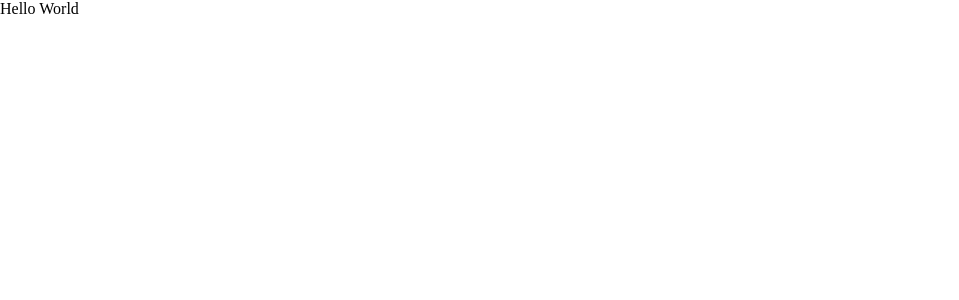
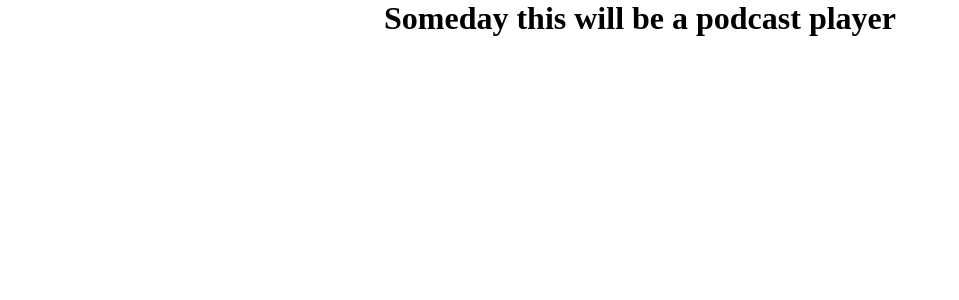
Before and after one commit to citrus77/react-boilerplate, a React (Create React App) app: page / in a window 1280 px wide. Shown: the top 300 px of the page, without its empty margins (0-959 px from the left). Built offline with nearby package versions, Linux system fonts and the light colour scheme.

Commit message:
updated for React 18 release

```diff
--- /dev/null
+++ b/src/components/App.css
@@ -0,0 +1,5 @@
+#app {
+    display: flex;
+    flex-direction: row;
+    justify-content: center;
+}
--- /dev/null
+++ b/src/components/App.js
@@ -0,0 +1,12 @@
+import React from 'react';
+import './App.css';
+
+const App = () => {
+    return (
+        <div id='app'>
+            <h1>Someday this will be a podcast player</h1>
+        </div>
+    );
+};
+
+export default App;
--- /dev/null
+++ b/src/components/index.js
@@ -0,0 +1 @@
+export { default as App } from './App';
--- a/src/index.js
+++ b/src/index.js
@@ -1,11 +1,7 @@
 import React from 'react';
-import ReactDOM from 'react-dom';
-
-const App = () => {
-  return <div>
-    Hello World
-  </div>
-}
+import { createRoot } from 'react-dom/client';
+import { App } from './components'
 
 const app = document.getElementById('app');
-ReactDOM.createRoot(app).render(<App />);
+const root = createRoot(app);
+root.render(<App />);
```
Also changed, not shown: package.json (+5 -3 lines), 1 other file (tests, documents, lock files or other folders).
